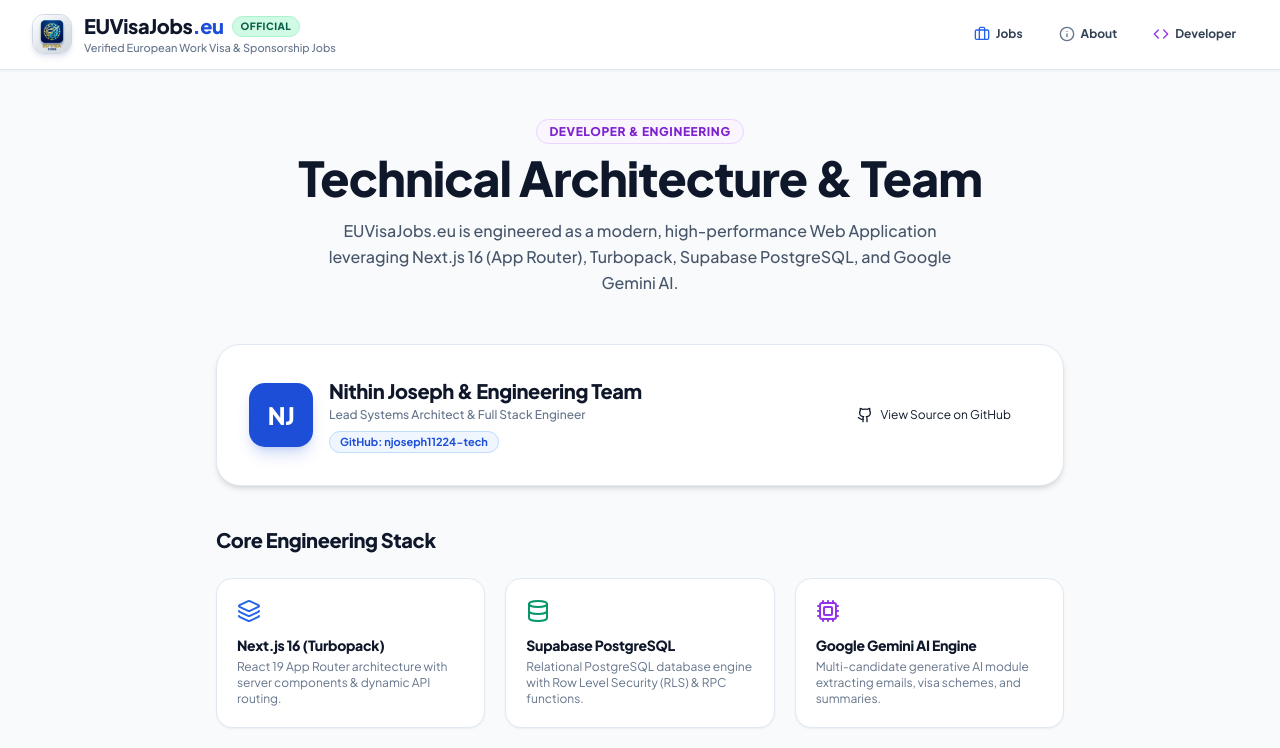
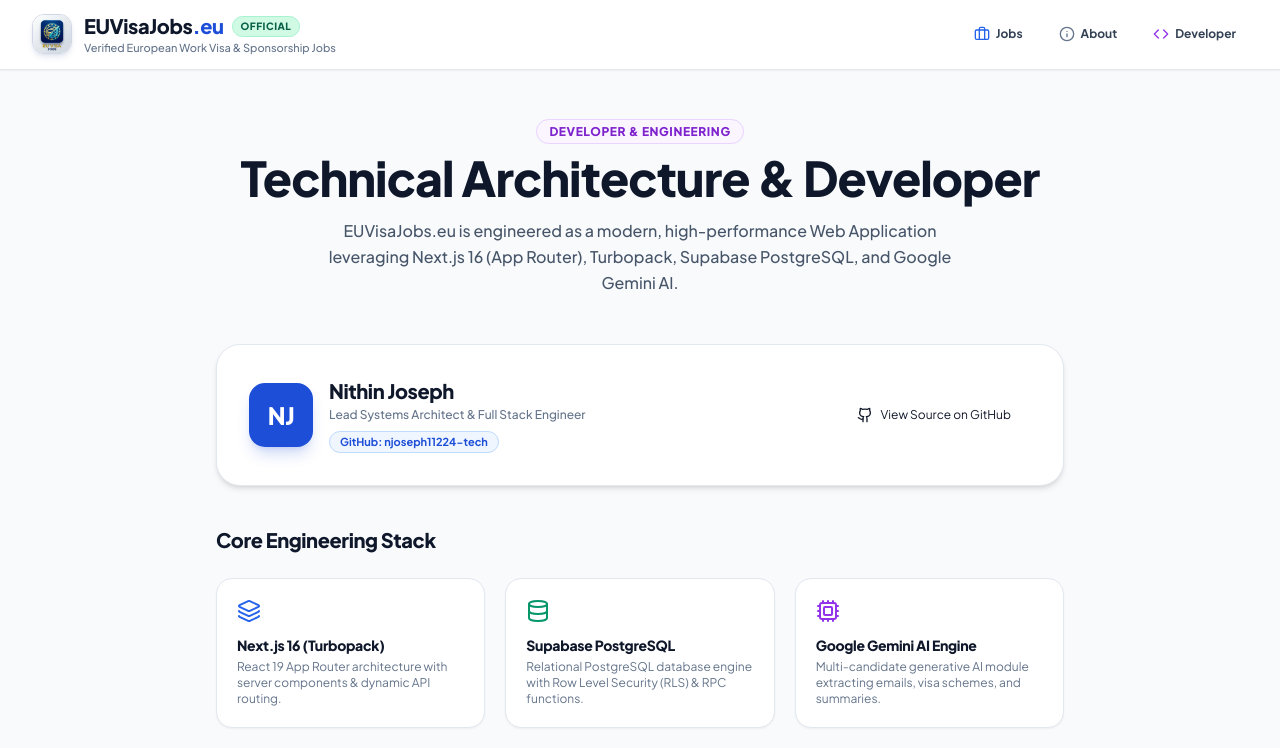
Before and after one commit to njoseph11224-tech/EUOpportunitiesForExpats, a Next.js app: page /developer in a window 1280 px wide. Shown: the top 748 px of the page. Built offline with nearby package versions, Linux system fonts and the light colour scheme.

Commit message:
Update technical lead email, developer name, and clean README.md

```diff
--- a/app/developer/page.tsx
+++ b/app/developer/page.tsx
@@ -21,7 +21,7 @@
             Developer & Engineering
           </span>
           <h1 className="text-3xl md:text-5xl font-black text-slate-900 font-heading mt-3 mb-4 tracking-tight">
-            Technical Architecture & Team
+            Technical Architecture & Developer
           </h1>
           <p className="text-base text-slate-600 max-w-2xl mx-auto font-medium leading-relaxed">
             EUVisaJobs.eu is engineered as a modern, high-performance Web Application leveraging Next.js 16 (App Router), Turbopack, Supabase PostgreSQL, and Google Gemini AI.
@@ -35,7 +35,7 @@
               NJ
             </div>
             <div>
-              <h3 className="text-xl font-black text-slate-900 font-heading">Nithin Joseph & Engineering Team</h3>
+              <h3 className="text-xl font-black text-slate-900 font-heading">Nithin Joseph</h3>
               <p className="text-xs text-slate-500 font-medium mt-0.5">Lead Systems Architect & Full Stack Engineer</p>
               <span className="inline-block mt-2 text-[11px] font-bold bg-blue-50 text-blue-700 px-2.5 py-0.5 rounded-full border border-blue-200">
                 GitHub: njoseph11224-tech
--- a/app/privacy/page.tsx
+++ b/app/privacy/page.tsx
@@ -72,15 +72,15 @@
           </p>
 
           <div className="bg-white/10 backdrop-blur-md p-6 rounded-2xl border border-white/20 text-xs space-y-3 font-mono">
-            <div className="flex items-center justify-between">
+            <div className="flex items-center justify-between flex-wrap gap-2">
               <span className="text-slate-300">Privacy Officer Contact:</span>
               <span className="text-emerald-300 font-bold">privacy@euvisajobs.eu</span>
             </div>
-            <div className="flex items-center justify-between">
+            <div className="flex items-center justify-between flex-wrap gap-2">
               <span className="text-slate-300">Technical Data Lead:</span>
-              <span className="text-emerald-300 font-bold">njoseph11224-tech@github</span>
+              <span className="text-emerald-300 font-bold">nithin.joseph@euvisajobs.eu</span>
             </div>
-            <div className="flex items-center justify-between">
+            <div className="flex items-center justify-between flex-wrap gap-2">
               <span className="text-slate-300">Jurisdiction:</span>
               <span className="text-white font-bold">European Union (GDPR / EEA)</span>
             </div>
```
Also changed, not shown: 1 other file (tests, documents, lock files or other folders).
